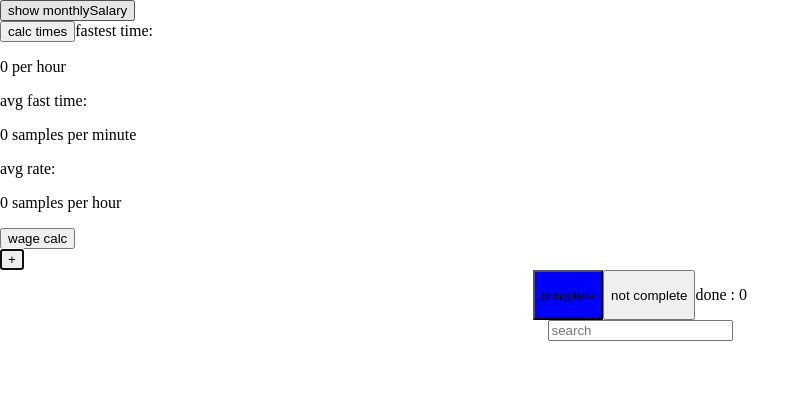
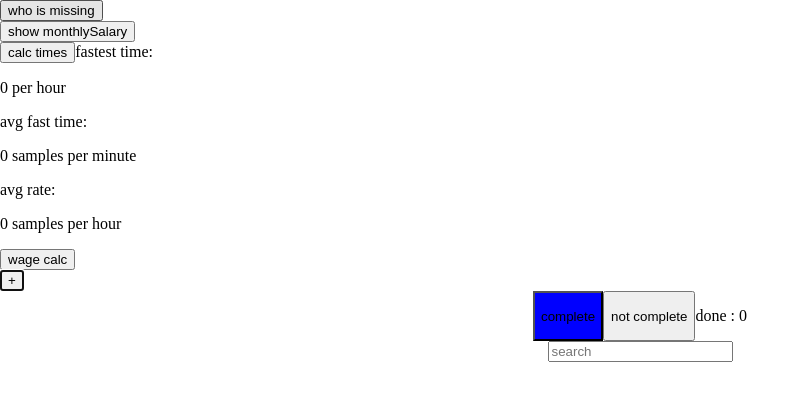
Before and after one commit to leeya018/femi-covid, a React (Create React App) app: page /clients in a window 1280 px wide. Shown: the top 400 px of the page, without its empty margins (0-810 px from the left). Built offline with nearby package versions, Linux system fonts and the light colour scheme.

Commit message:
show all missing clients for tests

```diff
--- a/src/App.jsx
+++ b/src/App.jsx
@@ -108,7 +108,7 @@ function App() {
             phone={phone} />
         </Route>
         <Route path="/clients">
-          <Clients setTotalTests={setTotalTests} totalTests={totalTests} />
+          <Clients setTotalTests={setTotalTests} totalTests={totalTests} allClienstFromInstitution={allClienstFromInstitution}/>
         </Route>
 
         <Route path="/monthlySalary">
--- a/src/api.js
+++ b/src/api.js
@@ -205,9 +205,9 @@ function getAllReceptions() {
 
 
 
-// const coordsId = "c24859e6-4817-45a5-b7dc-cc3accb63789"  //or  רמת י
-// const coordsId = "1a36844e-6180-4d7e-afb0-cc82161f72bf"  //or  רמת י
-const coordsId = "9cfd3a6d-99b8-4b41-95b7-cfaf62b486cb"  //or  רמת י
+
+// const coordsId = "4777d3b9-de9b-4aed-95f8-d101573df735"  //or  רמת י
+const coordsId = "8dc4bc23-d353-4275-bd49-2c43d16a5431"  //or  רמת י
 
 
 
--- a/src/components/Clients.jsx
+++ b/src/components/Clients.jsx
@@ -2,13 +2,14 @@ import './otp.css';
 import apis from "../api";
 import React, { useEffect, useState } from 'react'
 import Client from "./Client";
+import ShowMissingClients from "./ShowMissingClients";
 import { useHistory } from "react-router-dom";
 // const coordsId = "de84c671-f59f-40d2-86f5-77dadd39d46a"  //oleg
 
 // what are kind of clients are those
 // status 1,0 - not done
 // status 4,3,2 - inside system
-export default function Clients({ setTotalTests, totalTests }) {
+export default function Clients({ setTotalTests, totalTests,allClienstFromInstitution }) {
     const [clients, setClients] = useState([])
     const [filteredClients, setFilteredClients] = useState([])
     const [activeBtn, setActiveBtn] = useState(true)
@@ -138,7 +139,7 @@ export default function Clients({ setTotalTests, totalTests }) {
     return (
         <div>
             <div>
-
+            <ShowMissingClients clientsAfterTest={filteredClients} allClienstFromInstitution={allClienstFromInstitution} />
                 <button  onClick={e => history.push("/monthlySalary")}> show monthlySalary</button><br />
                 <button onClick={calcTimes}> calc times </button>
                 <label>fastest time: </label><p>{bestTime} per hour </p>
--- /dev/null
+++ b/src/components/ShowMissingClients.jsx
@@ -0,0 +1,50 @@
+import React , {useEffect,useState} from 'react'
+
+export default function ShowMissingClients({clientsAfterTest,allClienstFromInstitution}) {
+
+  const [missing, setMissing] = useState([])
+  const [showList, setShowList] = useState(false)
+
+  useEffect(() => {
+    if(clientsAfterTest.length > 0 && allClienstFromInstitution.length > 0){
+        console.log("111111")
+        console.log(clientsAfterTest)
+        console.log(allClienstFromInstitution)
+        console.log("111111")
+
+      }
+
+
+  }, [clientsAfterTest,allClienstFromInstitution])
+
+  function showMissings(){
+    setShowList(!showList)
+    let missingList = allClienstFromInstitution.filter(client => !clientExists(clientsAfterTest,client))
+    console.log("missings")
+    console.log(missingList)
+    setMissing(missingList)
+    console.log("missings")
+  }
+
+  function clientExists(clients,c){
+    return clients.find(client=> client.idNum == c.idNum)!== undefined
+  }
+
+  return (
+    <div>
+      <button onClick={showMissings}>who is missing</button>
+    {
+        missing.map(client=>(
+          showList && (
+            <div key={client.idNum}>
+                <span>{client.firstName + " " + client.lastName }</span>
+                <br />
+            </div>
+          )
+
+        ))
+      }
+
+    </div>
+  )
+}
```
